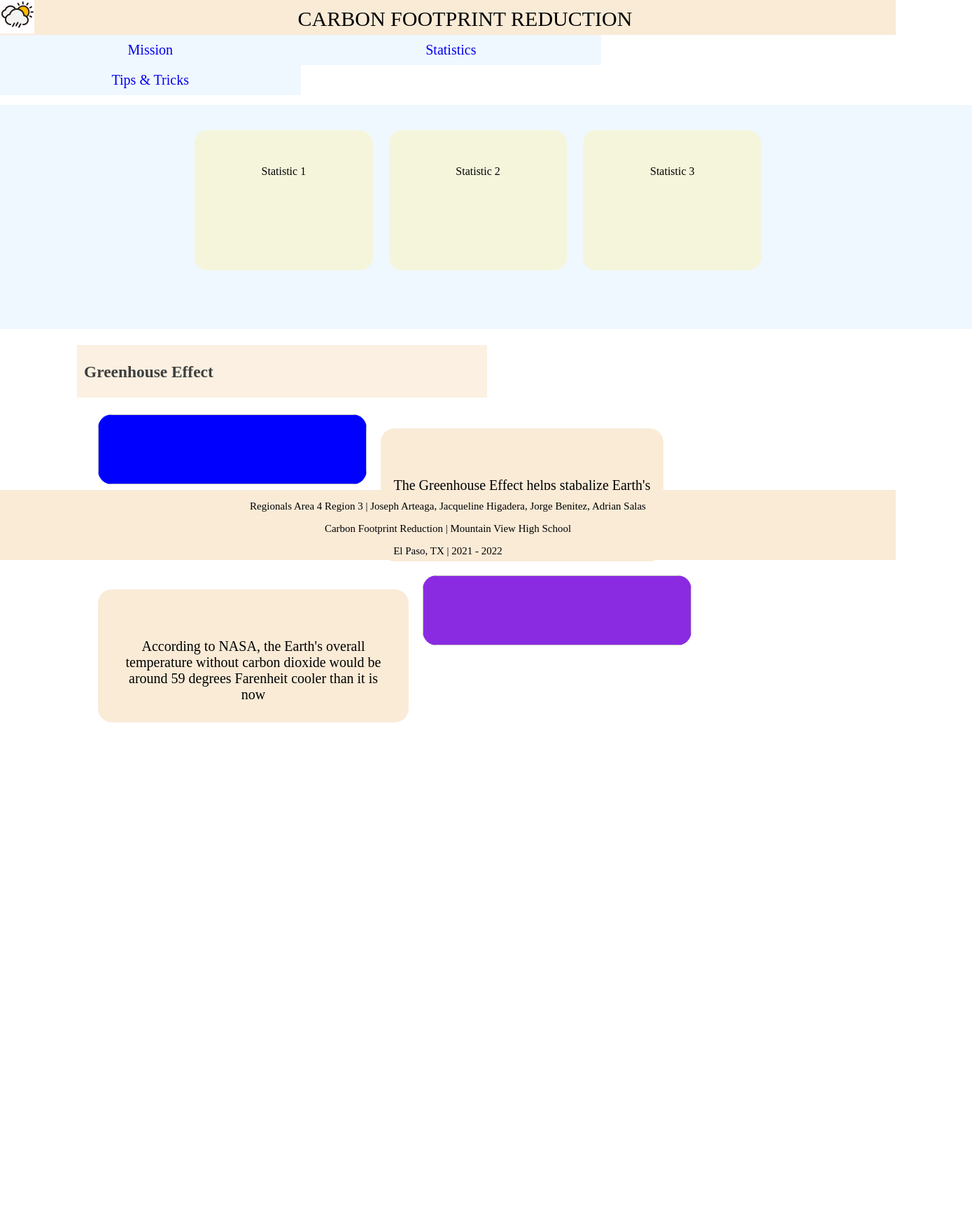
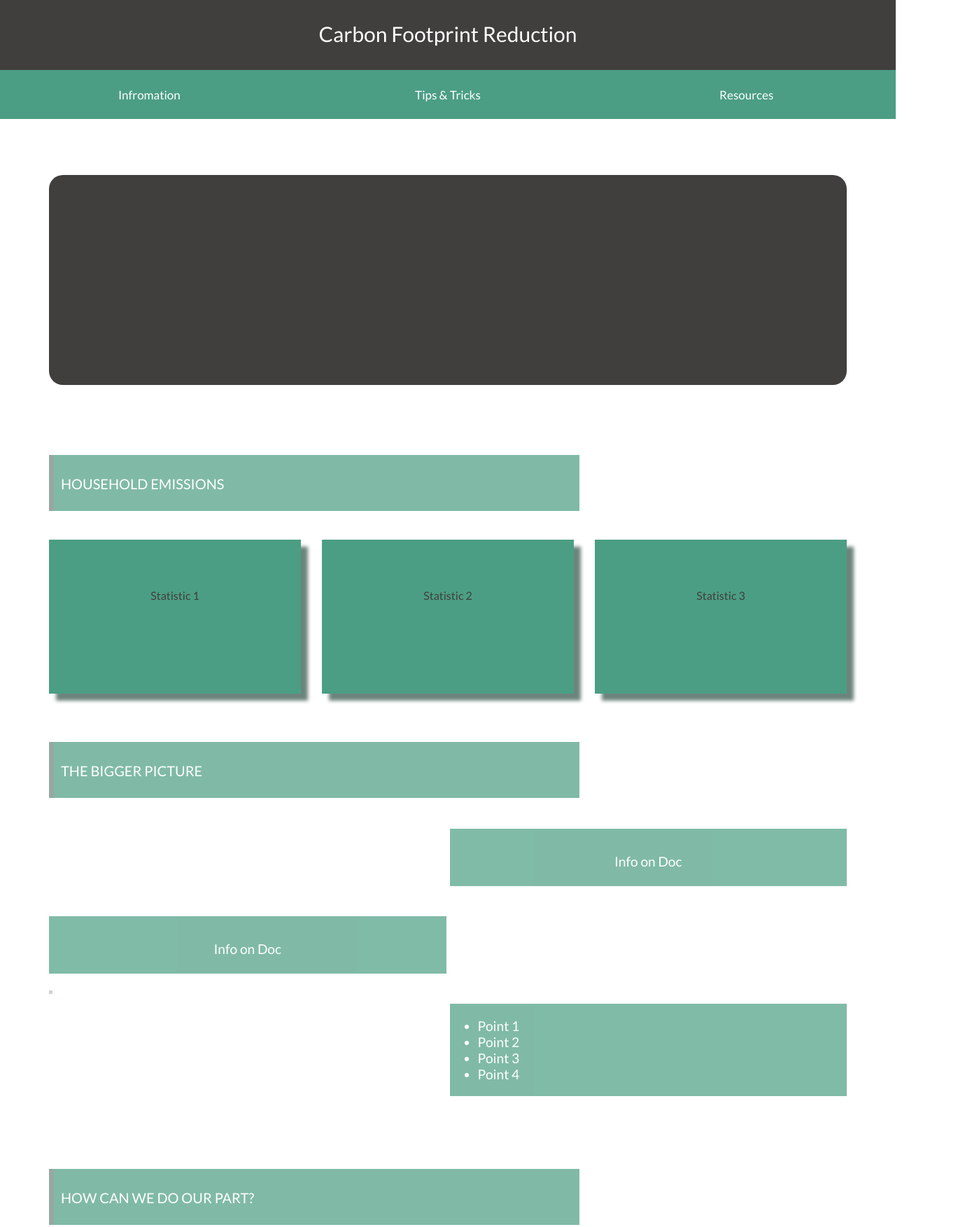
Before and after one commit to ccbw/CarbonFootprintReduction, a plain HTML site: page docs/index.html in a window 1280 px wide. Shown: the top 1753 px of the page at 70% size, 1389 px wide, since content can reach past the window. Before the commit the page ends 1052 px from the top, so only its background shows below. Drawn offline with Linux system fonts and the light colour scheme.

Commit message:
Basic website layout

```diff
--- a/docs/index.html
+++ b/docs/index.html
@@ -3,39 +3,70 @@
     <head>
         <title>Carbon Footprint Reduction</title>
         <link href="./style.css" rel="stylesheet"/>
+        <link rel="preconnect" href="https://fonts.googleapis.com">
+        <link rel="preconnect" href="https://fonts.gstatic.com" crossorigin>
+        <link href="https://fonts.googleapis.com/css2?family=Lato&display=swap" rel="stylesheet">
     </head>
     <body>
-        <div class="header">
-            <img id="logo" src="drizzle.jpg"/>
-            <p id="title">CARBON FOOTPRINT REDUCTION</p>
-        </div>
-        <div class="nav group">
-            <a href="#background-title">Mission</a>
-            <a href="#statistics-title">Statistics</a>
-            <a href="#tips&tricks-title">Tips & Tricks</a>
-        </div>
-        <div class="container-scroll">
-            <div class="statistics group" id="statistics-title">
-                <p>Statistic 1</p>
-                <p>Statistic 2</p>
-                <p>Statistic 3</p>
-            </div>
-            <div class="background group">
-                <h3 id="background-title">Greenhouse Effect</h3>
-                <img id="img_one" class="image"/>
-                <p id="description">The Greenhouse Effect helps stabalize Earth's atmosphere
-                    for humans to live in.
-                </p>
-                <p id="NASA_Prediction">According to NASA, the Earth's overall temperature without carbon dioxide
-                    would be around 59 degrees Farenheit cooler than it is now
-                </p>
-                <img id="img_two" class="image"/>
-            </div>
-        </div>
-        <div class="footer">
-            <p>Regionals Area 4 Region 3 | Joseph Arteaga, Jacqueline Higadera, Jorge Benitez, Adrian Salas</p>
-            <p>Carbon Footprint Reduction | Mountain View High School</p>
-            <p>El Paso, TX | 2021 - 2022</p>
+        <div class="container">
+            <header>
+                <p id="website_title">Carbon Footprint Reduction</p>
+                <a id="Information">Infromation</a>
+                <a id="Tips">Tips & Tricks</a>
+                <a id="Resources">Resources</a>
+            </header>
+            <section class="slides">
+                <p></p>
+            </section>
+            <section class="statistics">
+                <p id="title">HOUSEHOLD EMISSIONS</p>
+                <p id="left">Statistic 1</p>
+                <p id="center">Statistic 2</p>
+                <p id="right">Statistic 3</p>
+            </section>
+            <section class="largerimage">
+                <p id=title2>THE BIGGER PICTURE</p>
+                <img id="left2"/>
+                <p id="right2">Info on Doc</p>
+                <p id="left3">Info on Doc</p>
+                <img id="right3"/>
+                <img id="img"/>
+                <ul id="points">
+                    <li>Point 1</li>
+                    <li>Point 2</li>
+                    <li>Point 3</li>
+                    <li>Point 4</li>
+                </ul>
+            </section>
+            <section class="tips_tricks">
+                <p id="title3">HOW CAN WE DO OUR PART?</p>
+                <section class="content">
+
+                </section>
+            </section>
+            <section class="personal">
+                <p id="title5">Title</p>
+                <section class="content2">
+                    <img id="user"/>
+                    <p id="user_comment">Carbon is bad for the environment and it must be reduced.</p>
+                </section>
+            </section>
+            <section class="resources">
+                <p id="title6">Resources</p>
+                <p id="subtitle">We've linked a few additional resources for your convenience.</p>
+                <img id="t_img"/>
+                <p id="link1">Link 1</p>
+                <p id="description1">Description</p>
+                <p id="link2">Link 2</p>
+                <p id="description2">Description</p>
+                <p id="link3">Link 3</p>
+                <p id="description3">Description</p>
+            </section>
+            <footer>
+                <p>Regionals Area 4 Region 3 | Joseph Arteaga, Jacqueline Higareda, Jorge Benitez, Adrain Salas</p>
+                <p>Carbon Footprint Reduction | Mountain View High School</p>
+                <p>El Paso, TX | 2021 - 2022</p>
+            </footer>
         </div>
     </body>
 </html>
--- a/docs/style.css
+++ b/docs/style.css
@@ -1,180 +1,362 @@
+*{
+    font-family: 'Lato', sans-serif;
+}
+
 body{
     margin: 0 auto;
 }
 
-.group:before,
-.group:after{
-    content: "";
-    display: table;
+.container{
+    display:grid;
+    grid-template-areas: "header"
+                         "slides"
+                         "stats"
+                         "overview"
+                         "tips"
+                         "user"
+                         "resources"
+                         "footer";
+    gap: 80px;
+    grid-template-columns: 100%;
+    grid-template-rows: 170px 300px 330px 530px 730px 330px 680px 300px;
 }
 
-.group:after{
-    clear: both;
+.slides,
+.statistics,
+.largerimage,
+.tips_tricks,
+.personal,
+.resources{
+    margin-left: 70px;
+    margin-right: 70px;
 }
 
-.group{
-    clear: both;
+header{
+    grid-area: header;
+    display: grid;
+    grid-template-areas: "website_title website_title website_title"
+                         "info tips resources";
+    grid-template-columns: 1fr 1fr 1fr;
+    grid-template-rows: 100px 70px;
 }
 
-.scroll-page{
-    display: flex;
-    justify-content: center;
+#Information,
+#Tips,
+#Resources{
+    background-color: #4B9E83;
+    color: white;
+    text-align: center;
+    font-size: 17px;
+    padding-top: 25px;
+    margin-top: 0;
 }
 
-.header{
-    position: fixed;
-    top: 0;
+#Information:hover,
+#Tips:hover,
+#Resources:hover{
     background-color: antiquewhite;
-    width: 100%;
-    height: 50px;
-    z-index: 3;
+    color: #413F3D;
 }
 
-#logo{
-    float: left;
-    z-index: 1;
-    justify-content: left;
+#Information{
+    grid-area: info;
+}
+#Tips{
+    grid-area: tips;
+}
+#Resources{
+    grid-area: resources;
+}
+
+#website_title{
+    grid-area: website_title;
+    background-color: #413F3D;
+    color: white;
+    text-align: center;
+    font-size: 30px;
+    padding-top: 30px;
+    margin-top: 0;
+    height: 100px;
+}
+
+nav{
+    grid-area: nav;
+    background-color: #4B9E83;
+    color: white;
+    text-align: center;
+}
+
+.slides{
+    grid-area: slides;
+    background-color: #413F3D;
+    border-radius: 20px;
+}
+
+.statistics{
+    grid-area: stats;
+    display: grid;
+    grid-template-areas: "title title title"
+                         "left center right";
+    gap: 5px 30px;
+    grid-template-columns: 1fr 1fr 1fr;
+    grid-template-rows: 120px 200px;
 }
 
 #title{
-    text-align: center;
-    font-size: 30px;
-    margin: 0 auto;
-    padding-top: 10px;
+    grid-area: title;
 }
 
-.nav{
-    position: fixed;
-    top: 50px;
-    width: 100%;
-    z-index: 3;
+#title,
+#title2,
+#title3,
+#title5{
+    opacity: .7;
+    width: 65%;
+    padding-top: 29px;
+    font-size: 20px;
+    padding-left: 10px;
+    background-color: #4B9E83;
+    border-left: 7px solid #6C847C;
+    color: white;
+    text-align: left;
 }
 
-.nav a{
-    float: left;
-    display: block;
-    background-color: aliceblue;
-    padding: 10px 16px;
-    width: 31.06%;
-    text-align: center;
-    text-decoration: none;
-    font-size: 20px;
-}
-
-.nav a:hover{
-    background-color:rgb(62, 200, 241);
-}
-
-.statistics{
-    background-color: aliceblue;
-    padding-top: 20px;
-    position: relative;
-    top: 150px;
-    height: 300px;
-    width: 87%;
-    padding-left: 275px;
-}
-
-.statistics p{
-    height: 100px;
-    margin-right: 20px;
-    border-radius: 20px;
-    border-left: 3px solid aliceblue;
-    border-bottom: 2px solid aliceblue;
-    max-height: 400px;
-    overflow: hidden;
-    float: left;
-    display: block;
-    padding: 50px 16px;
-    width: 20%;
-    text-align: center;
-    text-decoration: none;
-    background-color: beige;
-    transition: all 700ms linear;
-}
-
-.statistics p:hover{
-    display: flex;
-    justify-content: center;
-    align-items: center;
-    background-color: aqua;
-    transform: rotate(360deg);
-    font-size: 20px;
-    height: 170px;
-    width: 28%;
-}
-
-.background{
-    position: absolute;
-    margin-left: 110px;
-    top: 470px;
-    width: 75%;
-    font-size: 20px;
-}
-
-.background h3{
-    left: 200px;
-    width: 60%;
-    opacity: .75;
-    height: 50px;
-    padding-top: 25px;
-    padding-left: 10px;
-    background-color: antiquewhite;
-    transition: all 1.5s ease-in;
-}
-
-.background h3:hover{
-    transform: translateX(300px);
+#left,
+#center,
+#right{
+    background-color: #4B9E83;
+    padding-top: 70px;
+    box-shadow: 10px 10px 5px #6C847C;
+    height: 150px;
+    color: #413F3D;
     text-align: center;
 }
 
-#img_one,
-#description{
-    float: left;
-    display: block;
-    width: 40%;
-    border-radius: 20px;
-    background-color: blue;
-    margin-right: 20px;
-    height: 100px;
+#left{
+    grid-area: left;
 }
 
-#img_one{
-    margin-left: 30px;
+#center{
+    grid-area: center;
 }
 
-#description{
-    background-color: antiquewhite;
-    text-align: center;
-    text-decoration: none;
-    padding: 70px 10px 20px;
+#right{
+    grid-area: right;
 }
 
-#NASA_Prediction,
-#img_two{
-    float: left;
-    display: block;
-    width: 40%;
-    border-radius: 20px;
-    background-color: blueviolet;
-    margin-right: 20px;
-    height: 100px;
+.largerimage{
+    grid-area: overview;
+    display: grid;
+    grid-template-areas: "title2 title2"
+                         "left2 right2"
+                         "left3 right3"
+                         "img points";
+    gap: 5px;
+    grid-template-columns: 1fr 1fr;
+    grid-template-rows: 120px 120px 120px 170px;
 }
 
-#NASA_Prediction{
-    background-color: antiquewhite;
+#left3,
+#right2{
+    background-color: #4B9E83;
+    color:white;
+    opacity: .7;
     text-align: center;
-    text-decoration: none;
-    padding: 70px 30px 20px;
-    margin-left: 30px;
+    padding-top: 35px;
+    font-size: 1.2em;
 }
 
-.footer{
-    background-color: antiquewhite;
+#title2{
+    grid-area: title2;
+}
+
+#left2{
+    grid-area: left2;
+}
+
+#right2{
+    grid-area: right2;
+}
+
+#left3{
+    grid-area: left3;
+}
+
+#right3{
+    grid-area: right3;
+}
+
+#img{
+    grid-area: img;
+    border-left: 5px solid #D8CFD0;
+    border-bottom: 5px solid #D8CFD0;
+}
+
+#points{
+    grid-area: points;
+    background-color: #4B9E83;
+    opacity: .7;
+    text-align: left;
+    font-size: 1.2em;
+    color: white;
+    padding-top: 20px;
+}
+
+.tips_tricks{
+    grid-area: tips;
+    display: grid;
+    grid-template-areas: "title3"
+                         "content";
+    gap: 5px;
+    grid-template-columns: 100%;
+    grid-template-rows: 120px 605px;
+}
+
+#title3{
+    grid-area: title3;
+}
+
+.content{
+    grid-area: content;
+    background-color: #6C847C;
+    display: grid;
+}
+
+.personal{
+    grid-area: user;
+    display: grid;
+    grid-template-areas: "title5"
+                         "content2";
+    grid-template-columns: 100%;
+    grid-template-rows: 120px 200px;
+}
+
+#title5{
+    grid-area: title5;
+}
+
+.content2{
+    grid-area: content2;
+    background-color: #4B9E83;
+    height: 200px;
+    display: grid;
+    grid-template-areas: "user user_comment";
+    grid-template-columns: 1fr 1fr;
+    grid-template-rows: 100%;
+}
+
+#user{
+    grid-area: user;
+    border: 5px solid #4B9E83;
+    border-radius: 360px;
+    z-index: 3;
+    width: 180px;
+    height: 180px;
+    margin-top: 5px;
+    margin-left: 2rem;
+}
+
+#user_comment{
+    grid-area: user_comment;
+    grid-column: 1 / 3;
+    width: 85%;
+    background-color: white;
+    margin-left: 10rem;
     text-align: center;
-    width: 100%;
-    position: fixed;
-    bottom: 0;
-    font-size: 15px;
-    height: 100px;
+    color: white;
+    padding-top: 4.5em;
 }
+
+.resources{
+    grid-area: resources;
+    display: grid;
+    grid-template-areas: "title6 subtitle"
+                         "t_image t_img"
+                         "link1 description1"
+                         "link2 description2"
+                         "link3 description3";
+    grid-template-columns: 1fr 2fr;
+    grid-template-rows: 120px 100px 1fr 1fr 1fr;
+}
+
+#title6{
+    grid-area: title6;
+    background-color: #4B9E83;
+    font-size: 16px;
+    grid-row: 1 / 3;
+    color: white;
+    text-align: center;
+    padding-top: 65px;
+    font-size: 30px;
+    margin-bottom: 30px;
+}
+
+#subtitle{
+    grid-area: subtitle;
+    background-color: #6C847C;
+    text-align: center;
+    color: white;
+    padding-top: 25px;
+    opacity: .7;
+    margin-top: 30px;
+}
+
+#t_img{
+    grid-area: t_img;
+}
+
+#link1,
+#link2,
+#link3,
+#description1,
+#description2,
+#description3{
+    margin-top: 0;
+    margin-bottom: 0;
+    text-align: center;
+    padding-top: 70px;
+}
+
+#link1{
+    grid-area: link1;
+    background-color: #4B9E83;
+    color:#413F3D;
+}
+
+#description1{
+    grid-area: description1;
+    background-color: #4B9E83;
+    color: #413F3D;
+}
+#link2{
+    grid-area: link2;
+    background-color: #413F3D;
+    color:white;
+}
+
+#description2{
+    grid-area: description2;
+    background-color: #413F3D;
+    color: white;
+}
+
+#link3{
+    grid-area: link3;
+    background-color: #6C847C;
+    color: #413F3D;
+}
+
+#description3{
+    grid-area: description3;
+    background-color: #6C847C;
+    color:#413F3D;
+}
+
+footer{
+    grid-area: footer;
+    margin-top: 100px;
+    background-color: #413F3D;
+    color: white;
+    text-align: center;
+    padding-top: 40px;
+}
```
